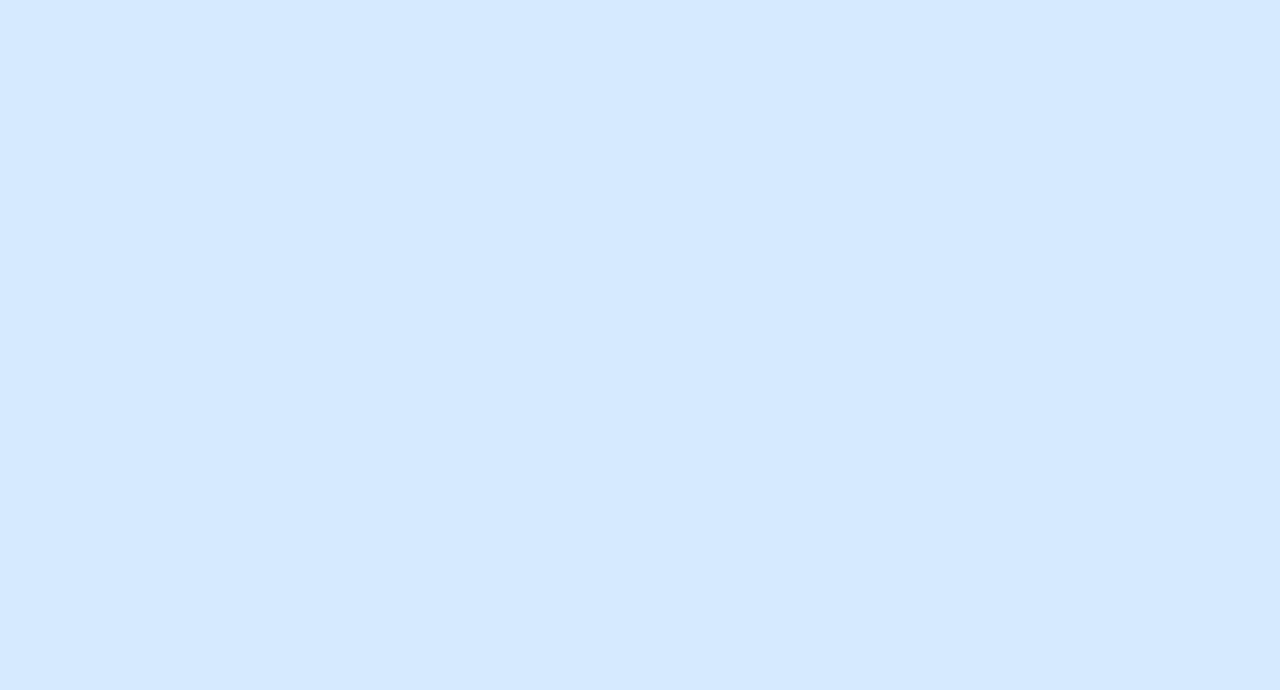
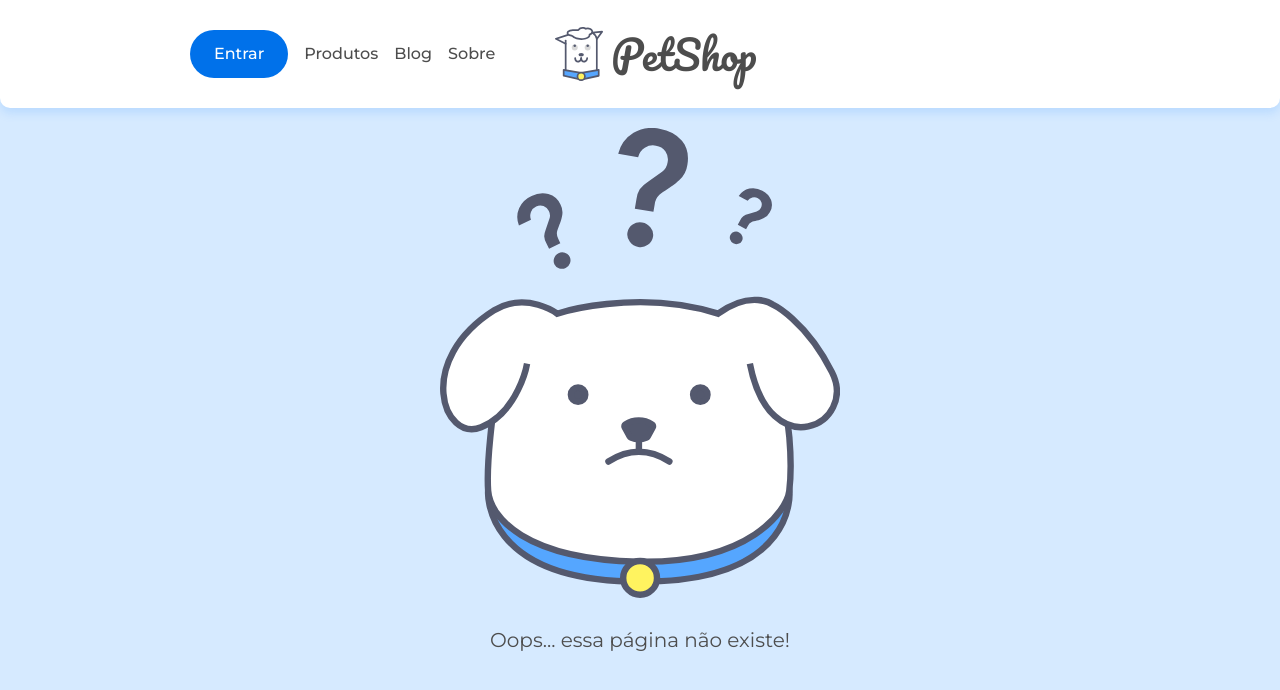
Before and after one commit to umparadoxo/pet-shop, a React (Create React App) app: page /posts/1 in a window 1280 px wide. Shown: the top 690 px of the page. Built offline with nearby package versions, Linux system fonts and the light colour scheme.

Commit message:
Router
pagina 404 e navbar

```diff
--- a/src/App.jsx
+++ b/src/App.jsx
@@ -3,19 +3,24 @@
 import './assets/css/base/base.css'
 import Home from './paginas/Home'
 import Sobre from './paginas/Sobre'
-
+import Pagina404 from './paginas/Pagina404'
+import Cabecalho from './components/Cabecalho'
 
 function App() {
 
   return (
     <>
       <Router>
+        <Cabecalho />
         <Switch>
           <Route exact path='/'>
             <Home />
           </Route>
           <Route path='/sobre'>
             <Sobre />
+          </Route>
+          <Route>
+            <Pagina404 />
           </Route>
         </Switch>
       </Router>
--- /dev/null
+++ b/src/components/Cabecalho.jsx
@@ -0,0 +1,41 @@
+import React from 'react';
+import imagem from '../assets/img/doguito.svg'
+import '../assets/css/componentes/cabecalho.css'
+
+const Cabecalho = () => {
+    return (
+        <header className='cabecalho container'>
+            <div className='menu-hamburguer'>
+                <span className='menu-hamburguer__icone'>
+                </span>
+            </div>
+            <div className='cabecalho-container'>
+                <a href='/' className='flex flex--centro'>
+                    <img className='cabecalho__logo' src={imagem} alt='Doguito' />
+                    <h1 className='cabecalho__titulo'>PetShop</h1>
+                </a>
+            </div>
+
+            <nav className='menu-cabecalho'>
+                <ul className='menu-itens'>
+                    <li>
+                        <a className='menu-item menu-item--entrar' href='#'>Entrar</a>
+                    </li>
+                    <li>
+                        <a className='menu-item' href='#'>Produtos</a>
+                    </li>
+                    <li>
+                        <a className='menu-item' href='/'>Blog</a>
+                    </li>
+                    <li>
+                        <a className='menu-item' href='/sobre'>Sobre</a>
+                    </li>
+                </ul>
+            </nav>
+            <div className='menu-cabecalho-background'></div>
+        </header >
+
+    )
+}
+
+export default Cabecalho;
--- /dev/null
+++ b/src/paginas/Pagina404.jsx
@@ -0,0 +1,20 @@
+import React from 'react';
+import imagem from '../assets/img/doguito404.svg'
+import '../assets/css/404.css'
+
+
+const Pagina404 = () => {
+    return (
+
+        <main className='container flex flex--centro flex--coluna'>
+            <img className='doguito-imagem' src={imagem} alt='Pagina 404' />
+            <p className='naoencontrado-texto'>
+                Oops... essa página não existe!
+            </p>
+        </main>
+
+
+    )
+}
+
+export default Pagina404;
```
Also changed, not shown: 1 other file (tests, documents, lock files or other folders).
